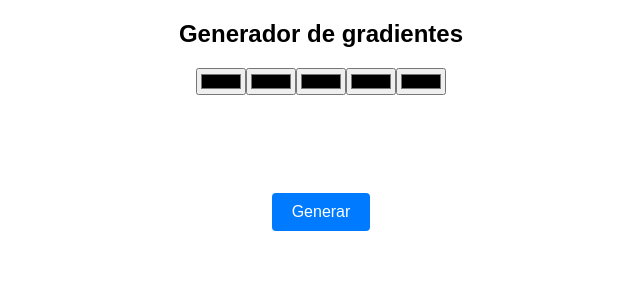
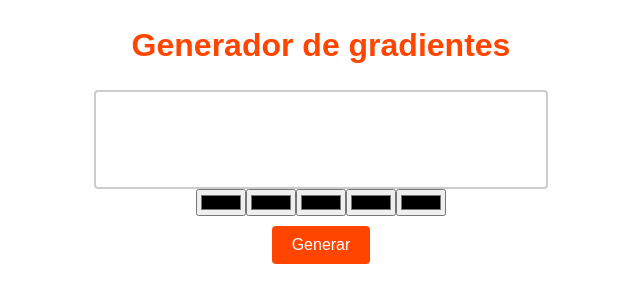
Before and after one commit to catharygr/my-gradient-tool-react, a React (Vite) app: page / in a window 1280 px wide. Shown: the top 302 px of the page, without its empty margins (319-959 px from the left). Built offline with nearby package versions, Linux system fonts and the light colour scheme.

Commit message:
Trabajando en el css

```diff
--- a/src/GradientGenerator.jsx
+++ b/src/GradientGenerator.jsx
@@ -1,30 +1,35 @@
 import { useState } from "react";
 
 export default function GradientGenerator() {
-  <h1>Generador de gradientes</h1>;
   const [colors, setColors] = useState([]);
+  const [backgroundImage, setBackgroundImage] = useState("");
 
-  // Funcion que recibe el index y el color
   function handleColorChange(index, color) {
     const newColors = [...colors];
     newColors[index] = color;
     setColors(newColors);
   }
 
-  // Funcion que genera el gradiente
   function generateGradient() {
-    const gradient = `linear-gradient(45deg, ${colors.join(", ")})`;
-    document.body.style.backgroundImage = gradient;
+    const colorStops = colors.join(", ");
+    const gradient = `linear-gradient(45deg, ${colorStops})`;
+    setBackgroundImage(gradient);
   }
 
   return (
+    <div>
       <div className="gradient-generator">
         <h2>Generador de gradientes</h2>
-      <div className="gradient-preview">
+        <div
+          className="gradient-preview"
+          style={{
+            backgroundImage: backgroundImage,
+          }}
+        ></div>
+        <div className="color-input">
           {[...Array(5)].map((_, index) => (
             <input
               key={index}
-            className="color-input"
               type="color"
               value={colors[index] || ""}
               onChange={(e) => handleColorChange(index, e.target.value)}
@@ -35,5 +40,6 @@ export default function GradientGenerator() {
           Generar
         </button>
       </div>
+    </div>
   );
 }
--- a/src/index.css
+++ b/src/index.css
@@ -3,6 +3,12 @@ body {
   padding: 0;
   font-family: sans-serif;
   background-color: #fff;
+}
+
+h2 {
+  text-align: center;
+  font-size: 2rem;
+  color: orangered;
 }
 
 .gradient-generator {
@@ -14,18 +20,21 @@ body {
 }
 
 .gradient-preview {
-  aspect-ratio: 4 / 2;
+  width: 100%;
   min-height: 95px;
+  border: 2px solid #ccc;
   border-radius: 4px;
 }
 
 .color-input {
+  display: flex;
+  align-items: center;
   margin-bottom: 10px;
 }
 
 .generate-button {
   padding: 10px 20px;
-  background-color: #007bff;
+  background-color: orangered;
   color: #fff;
   border: none;
   border-radius: 4px;
```
Lines whose indentation alone changed are shown as unchanged.
